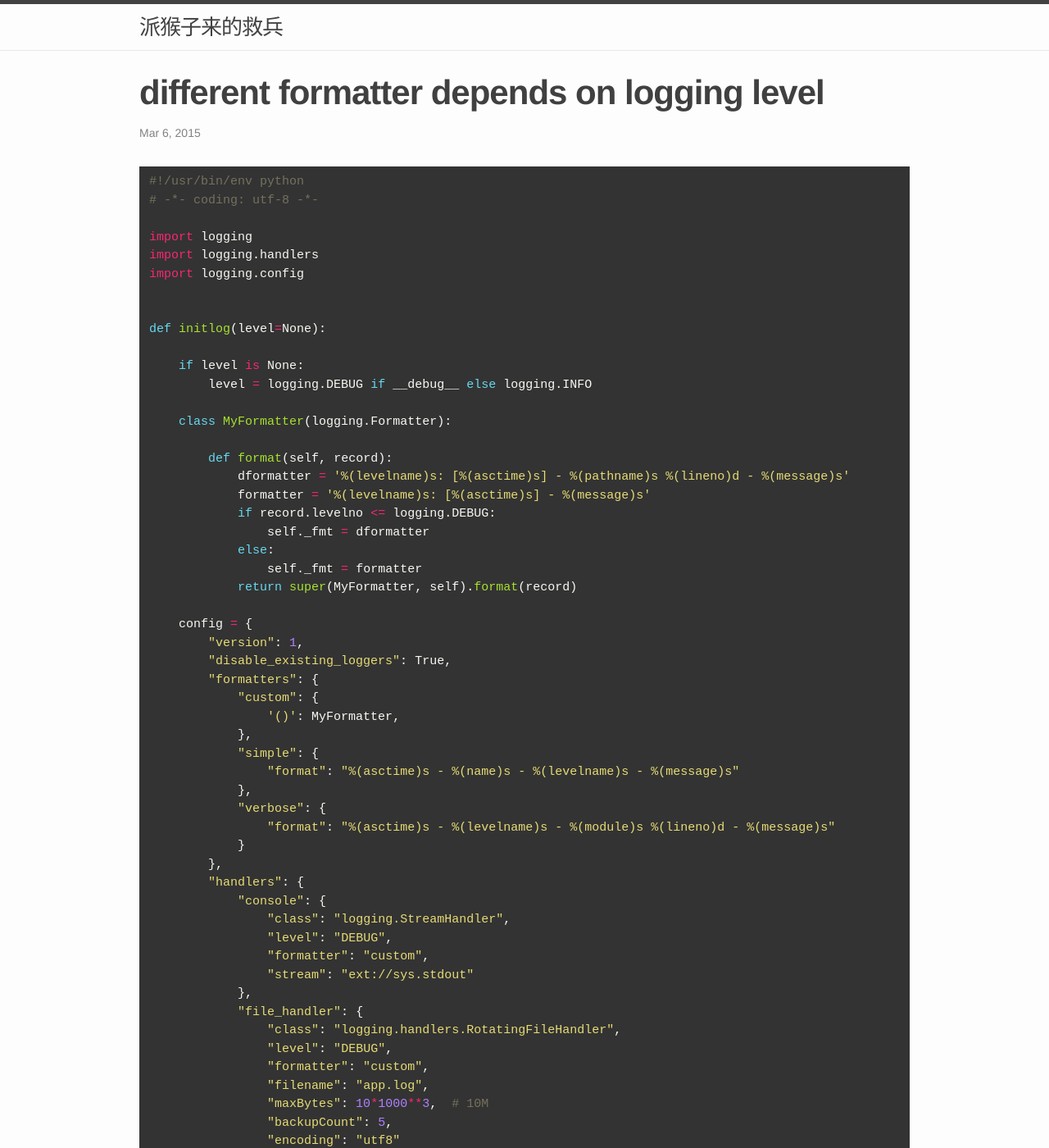
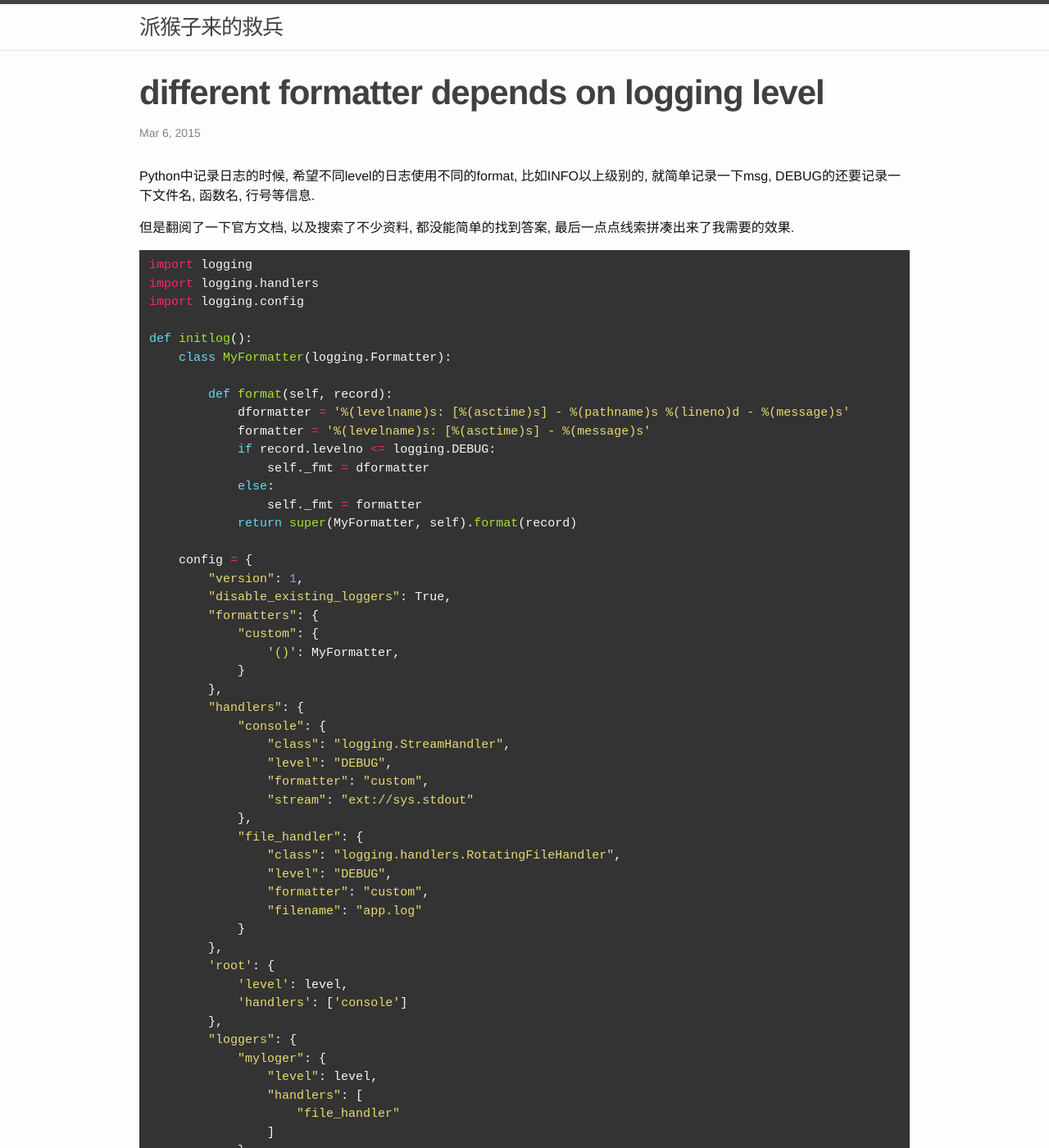
Before and after one commit to childe/ohmycat, a Jekyll site: the page built from _posts/2015-03-06-python-logging.md, in a window 1280 px wide and 1400 px high. Shown: the whole window at 82% size. Built offline with Jekyll 4.4.1, drawn with Linux system fonts in a browser that asks for light colours; Markdown is read by kramdown in place of the engine named in the settings; comment, search, counter and statistics services are not loaded; some of the changed text lies outside the part shown.

Commit message:
simple code

````diff
--- a/_posts/2015-03-06-python-logging.md
+++ b/_posts/2015-03-06-python-logging.md
@@ -8,21 +8,16 @@ abstract:   "Python中记录日志的时候, 希望不同level的日志使用不
 "
 categories: python
 ---
+Python中记录日志的时候, 希望不同level的日志使用不同的format, 比如INFO以上级别的, 就简单记录一下msg, DEBUG的还要记录一下文件名, 函数名, 行号等信息.
+
+但是翻阅了一下官方文档, 以及搜索了不少资料, 都没能简单的找到答案, 最后一点点线索拼凑出来了我需要的效果.
 
 ```py
-#!/usr/bin/env python
-# -*- coding: utf-8 -*-
-
 import logging
 import logging.handlers
 import logging.config
 
-
-def initlog(level=None):
-
-    if level is None:
-        level = logging.DEBUG if __debug__ else logging.INFO
-
+def initlog():
     class MyFormatter(logging.Formatter):
 
         def format(self, record):
@@ -40,12 +35,6 @@ def initlog(level=None):
         "formatters": {
             "custom": {
                 '()': MyFormatter,
-            },
-            "simple": {
-                "format": "%(asctime)s - %(name)s - %(levelname)s - %(message)s"
-            },
-            "verbose": {
-                "format": "%(asctime)s - %(levelname)s - %(module)s %(lineno)d - %(message)s"
             }
         },
         "handlers": {
@@ -59,10 +48,7 @@ def initlog(level=None):
                 "class": "logging.handlers.RotatingFileHandler",
                 "level": "DEBUG",
                 "formatter": "custom",
-                "filename": "app.log",
-                "maxBytes": 10*1000**3,  # 10M
-                "backupCount": 5,
-                "encoding": "utf8"
+                "filename": "app.log"
             }
         },
         'root': {
@@ -74,22 +60,19 @@ def initlog(level=None):
                 "level": level,
                 "handlers": [
                     "file_handler"
-                ],
+                ]
             }
-        },
+        }
     }
     logging.config.dictConfig(config)
 
 
-def main():
-    initlog()
-    logging.debug("debug") # write to console
-    logger = logging.getLogger("myloger")
-    logger.debug("debug") # write to console and file
-    logger.error("error") # write to console and file
+initlog()
+logging.debug("debug") # write to console
+logger = logging.getLogger("myloger")
+logger.debug("debug") # write to console and file
+logger.error("error") # write to console and file
 
-if __name__ == '__main__':
-    main()
 ```
 
 
````
